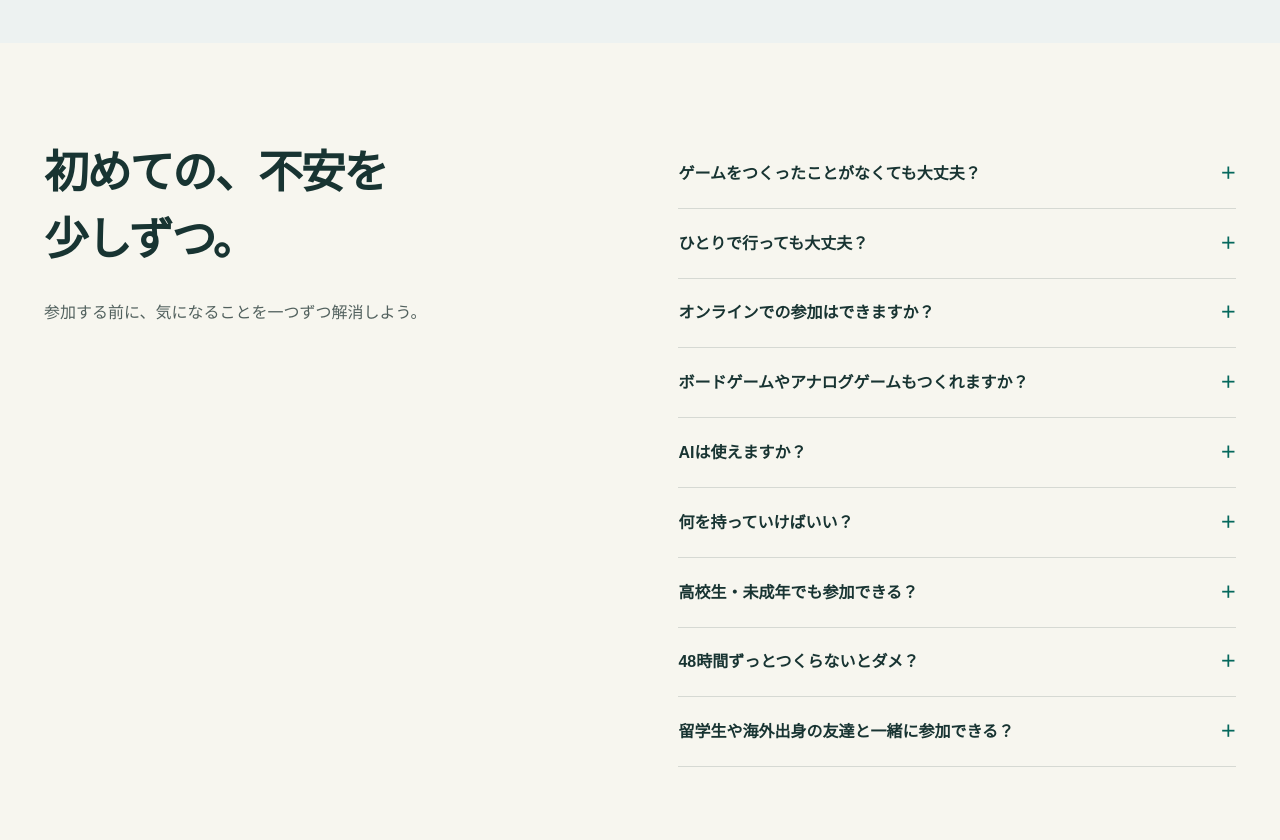
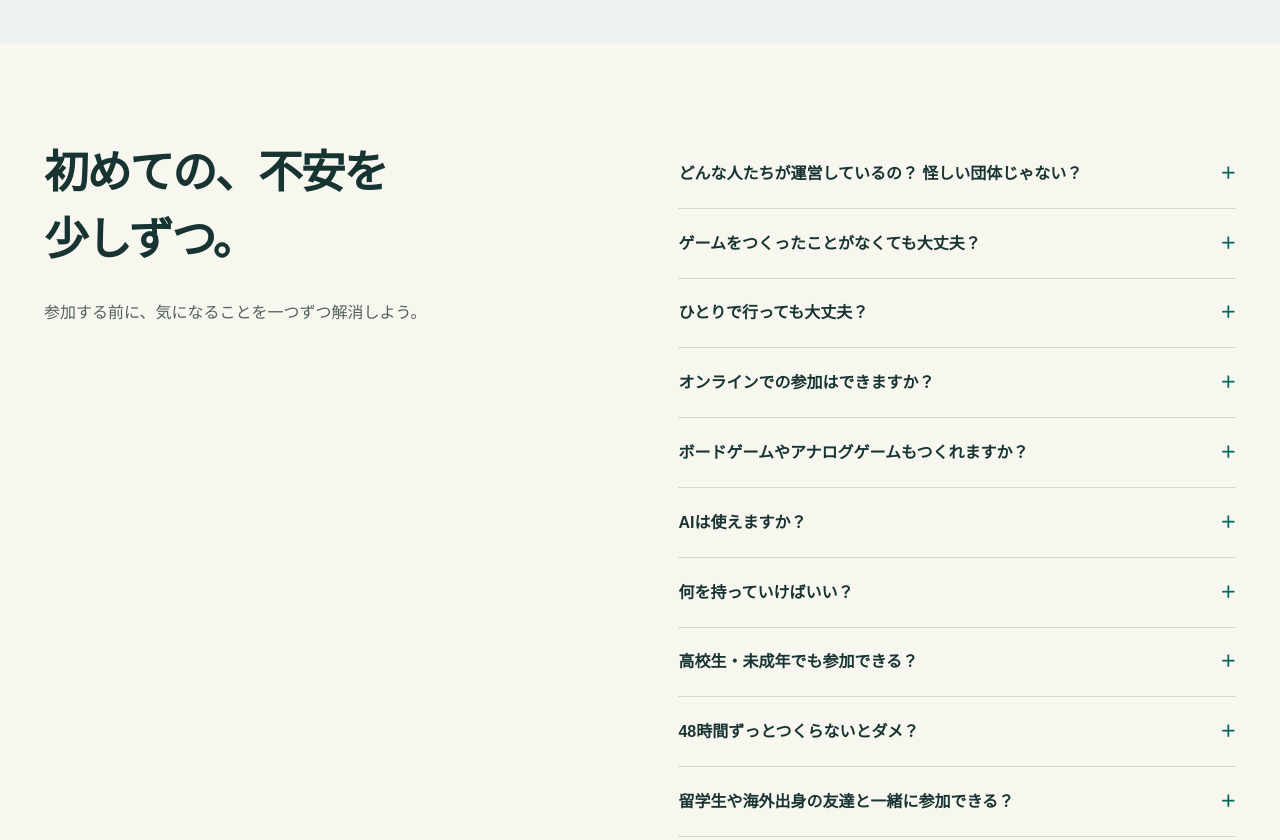
Before and after one commit to hiro-uni/hiro-uni.github.io, an Astro site: page /ggj in a window 1280 px wide. Shown: the part 3660-4500 px from the top of the page. Built offline with nearby package versions, Linux system fonts and the light colour scheme; Astro itself is replaced by a stand-in of ours.

Commit message:
どんな人たちが運営しているの？ 怪しい団体じゃない？を追加

```diff
--- a/src/pages/ggj.astro
+++ b/src/pages/ggj.astro
@@ -485,6 +485,43 @@ const eventData = {
             <p class="section-intro">参加する前に、気になることを一つずつ解消しよう。</p>
           </div>
           <div class="faq-list">
+            <details>
+              <summary>
+                どんな人たちが運営しているの？ 怪しい団体じゃない？
+                <span aria-hidden="true">＋</span>
+              </summary>
+              <p>
+                初めてのイベントは、どんな人が運営しているのか気になりますよね。
+                <strong>
+                  広島Unity勉強会（ヒロユニ）は、2014年から広島を中心に活動するゲーム制作コミュニティです。
+                </strong>
+                初心者からプロまで集まるもくもく会や、ゲームジャムを開催しています。
+              </p>
+              <p>
+                岡山Unity勉強会や讃岐GameNなど、瀬戸内の仲間とも協力し、ゲームジャム高梁やGGJ瀬戸内に取り組んできました。
+                今回の広島会場は、広島工業大学のセンターと広島Unity勉強会が主催します。
+                これまでの活動や運営メンバーの声も、ぜひご覧ください。
+              </p>
+              <p>
+                <a class="text-link" href="/about">
+                  ヒロユニの活動について ↗
+                </a>
+                <br />
+                <a class="text-link" href="/interview/ggj26_organizer/">
+                  瀬戸内の運営メンバーのインタビュー ↗
+                </a>
+                <br />
+                <a
+                  class="text-link"
+                  href="https://www.it-hiroshima.ac.jp/news/2026/02/global-game-jam-2026-in.html"
+                  target="_blank"
+                  rel="noopener noreferrer"
+                >
+                  広島工業大学による2026年の開催報告 ↗
+                  <span class="sr-only">（新しいタブで開きます）</span>
+                </a>
+              </p>
+            </details>
             <details>
               <summary>
                 ゲームをつくったことがなくても大丈夫？
```
